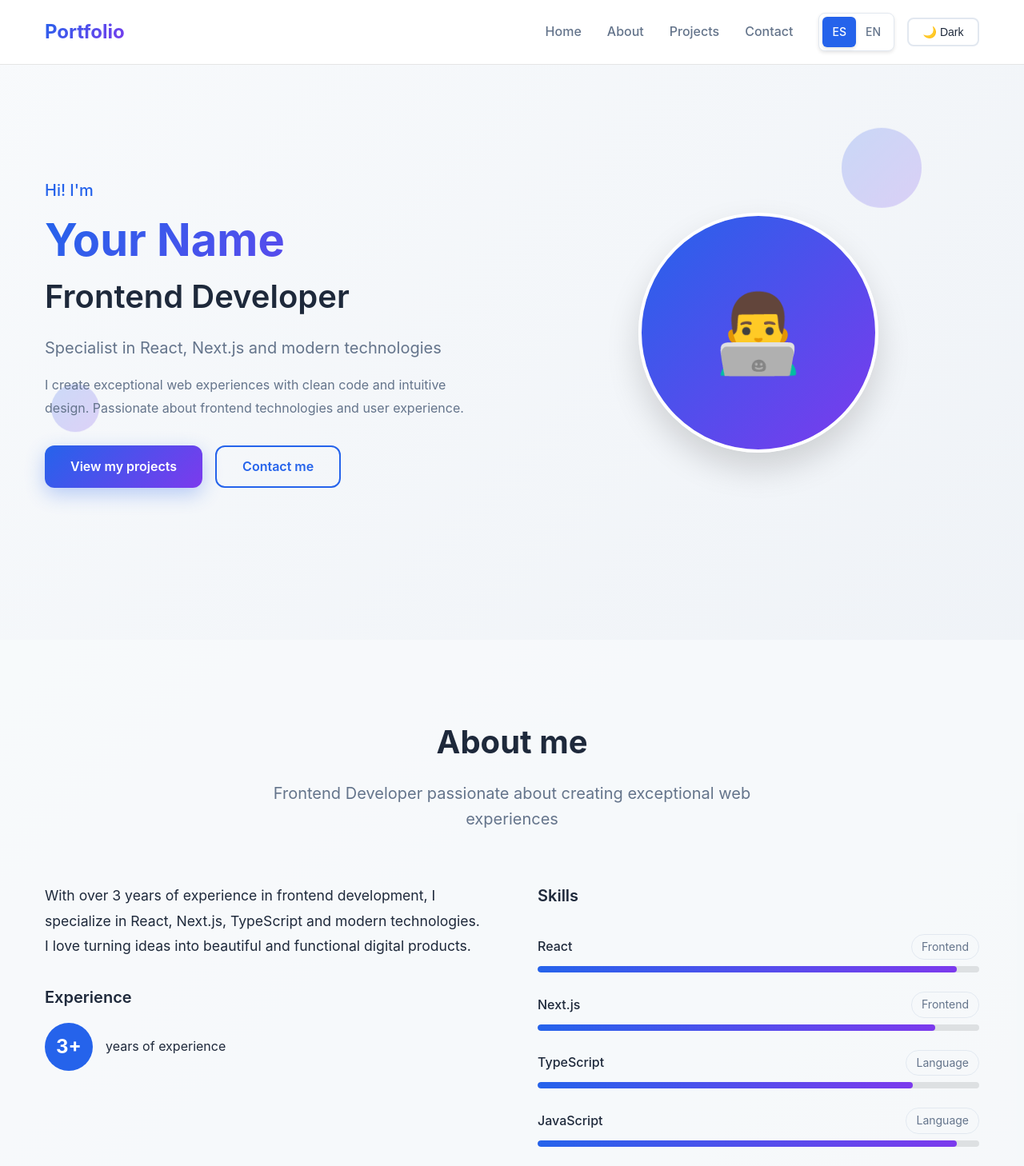
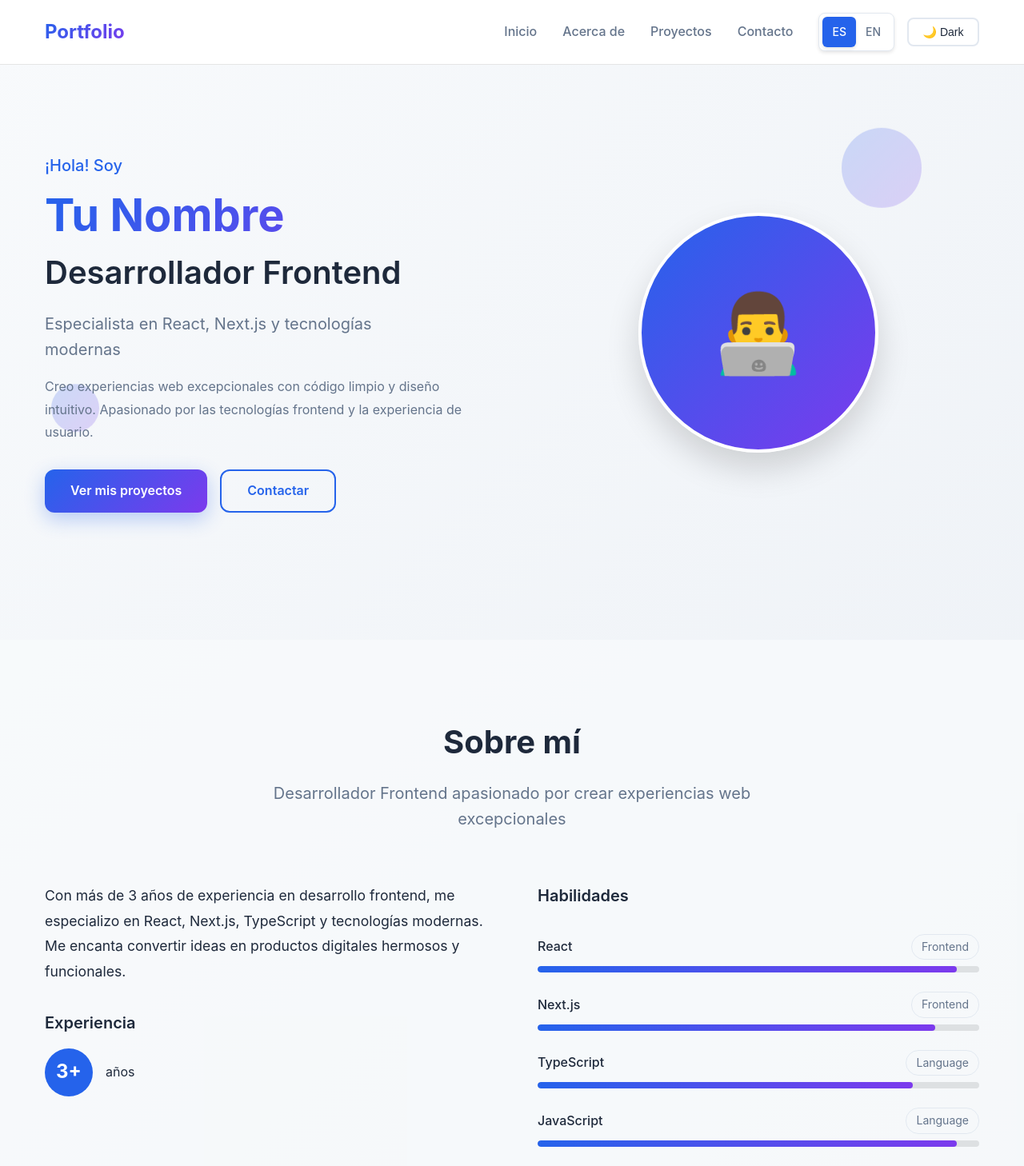
Before and after one commit to guillermo-conde/portfolio, a Next.js app: page / in a window 1280 px wide. Shown: the top 1458 px of the page at 80% size. Built offline with nearby package versions, Linux system fonts and the light colour scheme.

Commit message:
feat (metadata): Add metadata structure, fix intl switch and  add labels according lang

```diff
--- a/app/[locale]/layout.tsx
+++ b/app/[locale]/layout.tsx
@@ -10,7 +10,7 @@ const Layout = async ({
   params: Promise<{ locale: string }>;
 }) => {
   const { locale } = await params;
-  const messages = await getMessages();
+  const messages = await getMessages({ locale });
 
   return (
     <NextIntlClientProvider messages={messages} locale={locale}>
--- a/app/layout.tsx
+++ b/app/layout.tsx
@@ -16,9 +16,74 @@ const geistMono = Geist_Mono({
 });
 
 export const metadata: Metadata = {
-  title: "Your Name - Frontend Developer",
+  title: "Guillermo Conde - Frontend Developer",
   description:
     "Professional portfolio of a frontend developer specialized in React, Next.js and modern technologies. Creating exceptional web experiences.",
+  metadataBase: new URL("https://guillermo-conde.com"),
+  openGraph: {
+    title: "Guillermo Conde - Frontend Developer",
+    description:
+      "Professional portfolio of a frontend developer specialized in React, Next.js and modern technologies. Creating exceptional web experiences.",
+    images: ["/og-image.png"],
+  },
+  twitter: {
+    card: "summary_large_image",
+    title: "Guillermo Conde - Frontend Developer",
+    description:
+      "Professional portfolio of a frontend developer specialized in React, Next.js and modern technologies. Creating exceptional web experiences.",
+    images: ["/og-image.png"],
+  },
+  alternates: {
+    canonical: "https://guillermo-conde.com",
+    languages: {
+      en: "https://guillermo-conde.com/en",
+      es: "https://guillermo-conde.com",
+    },
+  },
+  other: {
+    "application/ld+json": JSON.stringify({
+      "@context": "https://schema.org",
+      "@type": "Person",
+      name: "Guillermo Conde",
+      jobTitle: "Frontend Developer",
+      url: "https://guillermo-conde.com",
+      sameAs: [
+        "https://github.com/yourusername",
+        "https://linkedin.com/in/yourusername",
+      ],
+    }),
+    author: "Guillermo Conde",
+    viewport: "width=device-width, initial-scale=1",
+    "theme-color": "#000000", // Your brand color
+  },
+  icons: {
+    icon: "/favicon.ico",
+  },
+  manifest: "/manifest.json",
+  keywords: [
+    "Guillermo Conde",
+    "Frontend Developer",
+    "React",
+    "Next.js",
+    "Portfolio",
+    "TailwindCSS",
+    "TypeScript",
+    "JavaScript",
+    "HTML",
+    "CSS",
+    "Redux",
+    "Zustand",
+    "Shadcn",
+    "Axios",
+    "React Hook Form",
+    "React Query",
+    "TanStack Table",
+    "TanStack Query",
+  ],
+  robots: {
+    index: true,
+    follow: true,
+  },
 };
 
 export default async function RootLayout({
--- a/features/about/AboutSection.tsx
+++ b/features/about/AboutSection.tsx
@@ -1,6 +1,10 @@
+"use client";
 import styles from "./about.module.css";
+import { useTranslations } from "next-intl";
 
 export default function AboutSection() {
+  const t = useTranslations("about");
+
   const skills = [
     { name: "React", level: 95, category: "Frontend" },
     { name: "Next.js", level: 90, category: "Frontend" },
@@ -37,33 +41,25 @@ export default function AboutSection() {
     <section id="about" className={styles.about}>
       <div className={styles.container}>
         <div className={styles.header}>
-          <h2>About me</h2>
-          <p>
-            Frontend Developer passionate about creating exceptional web
-            experiences
-          </p>
+          <h2>{t("title")}</h2>
+          <p>{t("subtitle")}</p>
         </div>
 
         <div className={styles.content}>
           <div className={styles.text}>
-            <p className={styles.description}>
-              With over 3 years of experience in frontend development, I
-              specialize in React, Next.js, TypeScript and modern technologies.
-              I love turning ideas into beautiful and functional digital
-              products.
-            </p>
+            <p className={styles.description}>{t("description")}</p>
 
             <div className={styles.experienceBox}>
-              <h4>Experience</h4>
+              <h4>{t("experience")}</h4>
               <div className={styles.experienceItem}>
                 <div className={styles.experienceYears}>3+</div>
-                <span>years of experience</span>
+                <span>{t("years")}</span>
               </div>
             </div>
           </div>
 
           <div className={styles.skillsSection}>
-            <h4>Skills</h4>
+            <h4>{t("skills")}</h4>
             <div className={styles.skillsList}>
               {skills.map((skill) => (
                 <div key={skill.name} className={styles.skillItem}>
--- a/features/contact/ContactSection.tsx
+++ b/features/contact/ContactSection.tsx
@@ -2,8 +2,10 @@
 import { useState } from "react";
 import styles from "./contact.module.css";
 import { Button } from "../../shared/ui/Button/Button";
+import { useTranslations } from "next-intl";
 
 export default function ContactSection() {
+  const t = useTranslations("contact");
   const [formData, setFormData] = useState({
     name: "",
     email: "",
@@ -53,15 +55,15 @@ export default function ContactSection() {
     <section id="contact" className={styles.contact}>
       <div className={styles.container}>
         <div className={styles.header}>
-          <h2>Contact me</h2>
-          <p>Do you have a project in mind? Let's talk!</p>
+          <h2>{t("title")}</h2>
+          <p>{t("subtitle")}</p>
         </div>
 
         <div className={styles.content}>
           <div className={styles.formContainer}>
             <form className={styles.form} onSubmit={handleSubmit}>
               <div className={styles.formGroup}>
-                <label htmlFor="name">Name</label>
+                <label htmlFor="name">{t("name")}</label>
                 <input
                   type="text"
                   id="name"
@@ -72,7 +74,7 @@ export default function ContactSection() {
                 />
               </div>
               <div className={styles.formGroup}>
-                <label htmlFor="email">Email</label>
+                <label htmlFor="email">{t("email")}</label>
                 <input
                   type="email"
                   id="email"
@@ -83,7 +85,7 @@ export default function ContactSection() {
                 />
               </div>
               <div className={styles.formGroup}>
-                <label htmlFor="message">Message</label>
+                <label htmlFor="message">{t("message")}</label>
                 <textarea
                   id="message"
                   name="message"
@@ -94,18 +96,14 @@ export default function ContactSection() {
                 ></textarea>
               </div>
               <Button type="submit" variant="primary">
-                Send Message
+                {t("sendMessage")}
               </Button>
             </form>
           </div>
 
           <div className={styles.info}>
-            <h3>Let's Connect!</h3>
-            <p>
-              I'm always interested in new opportunities and exciting projects.
-              If you have an idea or just want to chat about frontend
-              development, don't hesitate to contact me.
-            </p>
+            <h3>{t("letsConnect")}</h3>
+            <p>{t("lestConnectSubtitle")}</p>
 
             <div className={styles.socialLinks}>
               {socialLinks.map((link, index) => (
--- a/features/hero/HeroSection.tsx
+++ b/features/hero/HeroSection.tsx
@@ -1,7 +1,10 @@
+"use client";
 import styles from "./hero.module.css";
 import { Button } from "../../shared/ui/Button/Button";
+import { useTranslations } from "next-intl";
 
 export default function HeroSection() {
+  const t = useTranslations("hero");
   return (
     <section id="home" className={styles.hero}>
       <div className={styles.decorative1}></div>
@@ -9,23 +12,17 @@ export default function HeroSection() {
       <div className={styles.container}>
         <div className={styles.content}>
           <div className={styles.text}>
-            <h3 className={styles.greeting}>Hi! I'm</h3>
-            <h1 className={styles.name}>Your Name</h1>
-            <h2 className={styles.title}>Frontend Developer</h2>
-            <p className={styles.subtitle}>
-              Specialist in React, Next.js and modern technologies
-            </p>
-            <p className={styles.description}>
-              I create exceptional web experiences with clean code and intuitive
-              design. Passionate about frontend technologies and user
-              experience.
-            </p>
+            <h3 className={styles.greeting}>{t("greeting")}</h3>
+            <h1 className={styles.name}>{t("name")}</h1>
+            <h2 className={styles.title}>{t("title")}</h2>
+            <p className={styles.subtitle}>{t("subtitle")}</p>
+            <p className={styles.description}>{t("description")}</p>
             <div className={styles.buttons}>
               <Button href="#projects" variant="primary">
-                View my projects
+                {t("cta")}
               </Button>
               <Button href="#contact" variant="outline">
-                Contact me
+                {t("contact")}
               </Button>
             </div>
           </div>
--- a/features/navigation/Navigation.tsx
+++ b/features/navigation/Navigation.tsx
@@ -1,8 +1,12 @@
+"use client";
 import styles from "./navigation.module.css";
 import ThemeToggle from "../theme/ThemeToggle";
 import { LanguageSwitch } from "@/shared/ui/LanguageSwitch/LanguageSwitch";
+import { useTranslations } from "next-intl";
 
 export default function Navigation() {
+  const t = useTranslations("navigation");
+
   return (
     <nav className={styles.nav}>
       <div className={styles.container}>
@@ -10,16 +14,16 @@ export default function Navigation() {
         <div className={styles.navContent}>
           <ul className={styles.links}>
             <li>
-              <a href="#home">Home</a>
+              <a href="#home">{t("home")}</a>
             </li>
             <li>
-              <a href="#about">About</a>
+              <a href="#about">{t("about")}</a>
             </li>
             <li>
-              <a href="#projects">Projects</a>
+              <a href="#projects">{t("projects")}</a>
             </li>
             <li>
-              <a href="#contact">Contact</a>
+              <a href="#contact">{t("contact")}</a>
             </li>
           </ul>
           <div className={styles.actions}>
--- a/messages/en.json
+++ b/messages/en.json
@@ -7,7 +7,7 @@
   },
   "hero": {
     "greeting": "Hi! I'm",
-    "name": "Your Name",
+    "name": "Guillermo Conde",
     "title": "Frontend Developer",
     "subtitle": "Specialist in React, Next.js and modern technologies",
     "description": "I create exceptional web experiences with clean code and intuitive design. Passionate about frontend technologies and user experience.",
@@ -36,21 +36,23 @@
     "name": "Name",
     "email": "Email",
     "message": "Message",
-    "send": "Send Message",
+    "sendMessage": "Send Message",
+    "letsConnect": "Let's Connect!",
+    "lestConnectSubtitle": "I'm always interested in new opportunities and exciting projects. If you have an idea or just want to chat about frontend development, don't hesitate to contact me.",
     "sending": "Sending...",
     "success": "Message sent successfully!",
     "error": "Error sending message. Please try again."
   },
   "footer": {
     "rights": "All rights reserved",
-    "builtWith": "Built with Next.js and MUI"
+    "builtWith": "Built with Next.js"
   },
   "theme": {
     "light": "Light Mode",
     "dark": "Dark Mode"
   },
   "meta": {
-    "title": "Your Name - Frontend Developer",
+    "title": "Guillermo Conde - Frontend Developer",
     "description": "Professional portfolio of a frontend developer specialized in React, Next.js and modern technologies. Creating exceptional web experiences."
   }
 }
--- a/messages/es.json
+++ b/messages/es.json
@@ -36,14 +36,16 @@
     "name": "Nombre",
     "email": "Email",
     "message": "Mensaje",
-    "send": "Enviar Mensaje",
+    "sendMessage": "Enviar Mensaje",
+    "letsConnect": "¡Conectémonos!",
+    "lestConnectSubtitle": "Siempre estoy interesado en nuevas oportunidades y proyectos emocionantes. Si tienes una idea o simplemente quieres hablar sobre desarrollo frontend, no dudes en contactarme.",
     "sending": "Enviando...",
     "success": "¡Mensaje enviado correctamente!",
     "error": "Error al enviar el mensaje. Inténtalo de nuevo."
   },
   "footer": {
     "rights": "Todos los derechos reservados",
-    "builtWith": "Construido con Next.js y MUI"
+    "builtWith": "Construido con Next.js"
   },
   "theme": {
     "light": "Modo Claro",
--- a/package.json
+++ b/package.json
@@ -6,7 +6,8 @@
     "dev": "next dev --turbopack",
     "build": "next build",
     "start": "next start",
-    "lint": "next lint"
+    "lint": "biome check .",
+    "lint:fix": "biome check . --write"
   },
   "dependencies": {
     "next": "15.3.4",
@@ -15,6 +16,7 @@
     "react-dom": "^19.0.0"
   },
   "devDependencies": {
+    "@biomejs/biome": "2.1.2",
     "@eslint/eslintrc": "^3",
     "@types/node": "^20",
     "@types/react": "^19",
--- a/shared/layout/Footer/Footer.tsx
+++ b/shared/layout/Footer/Footer.tsx
@@ -1,12 +1,14 @@
+"use client";
 import styles from "./footer.module.css";
+import { useTranslations } from "next-intl";
 
 export default function Footer() {
+  const t = useTranslations("footer");
   return (
     <footer className={styles.footer}>
       <div className={styles.container}>
         <p>
-          &copy; 2024 Your Name. All rights reserved. Built with Next.js and
-          CSS.
+          &copy; 2024 {t("rights")}. {t("builtWith")}
         </p>
       </div>
     </footer>
--- a/shared/ui/LanguageSwitch/LanguageSwitch.tsx
+++ b/shared/ui/LanguageSwitch/LanguageSwitch.tsx
@@ -1,11 +1,12 @@
 "use client";
 
 import { useLocale } from "next-intl";
-import { Link } from "@/src/i18n/navigation";
+import { Link, usePathname } from "@/src/i18n/navigation";
 import styles from "./language-switch.module.css";
 
 export function LanguageSwitch() {
   const locale = useLocale();
+  const pathname = usePathname();
 
   const languages = [
     { code: "es", label: "ES", name: "Español" },
@@ -17,7 +18,7 @@ export function LanguageSwitch() {
       {languages.map((language) => (
         <Link
           key={language.code}
-          href={language.code}
+          href={pathname}
           locale={language.code}
           className={`${styles.languageBtn} ${
             locale === language.code ? styles.active : ""
```
Also changed, not shown: features/projects/ProjectsSection.tsx (+8 -5 lines), 1 other file (tests, documents, lock files or other folders).
